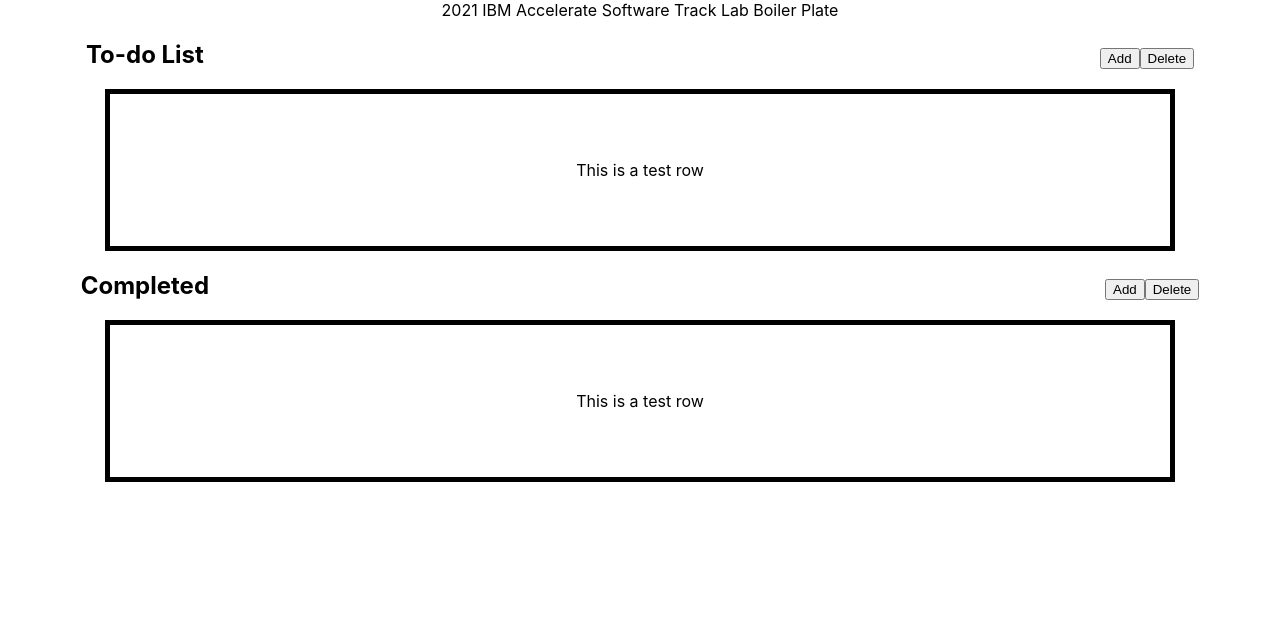
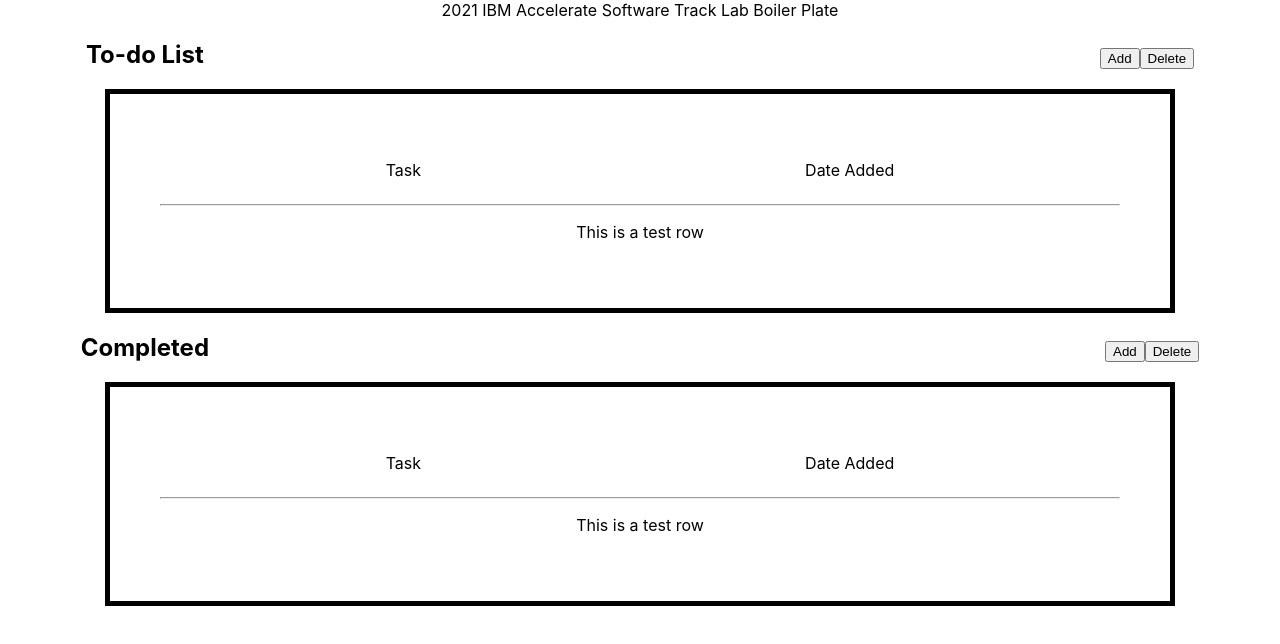
Before and after one commit to 2021-IBM-Accelerate-SW-Track/lab-1-team-46, a React (Create React App) app: page / in a window 1280 px wide. Shown: the top 644 px of the page. Built offline with nearby package versions, Linux system fonts and the light colour scheme.

Commit message:
Created new CSS class rowText for any text that should have elements on the same line.

```diff
--- a/src/component/box/box.css
+++ b/src/component/box/box.css
@@ -6,8 +6,7 @@
 }
 
 
-.title
+.rowText
 {
-    margin-right: 70%;
     display: inline-block;
 }
--- a/src/component/box/index.js
+++ b/src/component/box/index.js
@@ -7,12 +7,15 @@
     return(
     <div>
         <div> {/*This div is ABOVE the box object - just a basic title header on the left side and the add/delete buttons on the right*/}
-            <h2 className = "title">{props.boxTitle}</h2>
+            <h2 className = "rowText" style = {{marginRight: "70%"}}>{props.boxTitle}</h2>
             <button>Add</button>
             <button>Delete</button>
         </div>
 
         <div className = "box">
+            <p className = "rowText" style = {{marginRight:"20%"}}>Task</p>
+            <p className = "rowText" style = {{marginLeft:"20%"}}>Date Added</p>
+            <hr/>
             <Row/>
         </div>
     </div>
```
